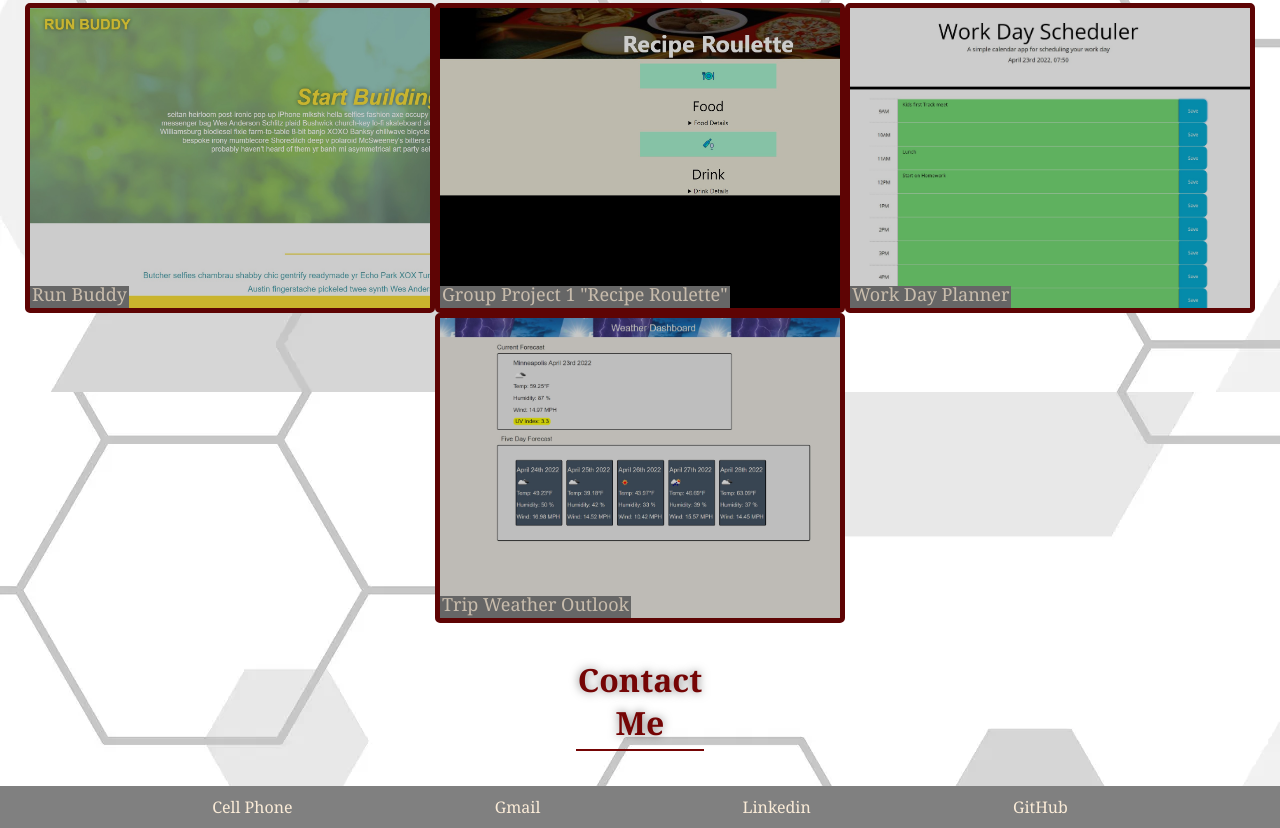
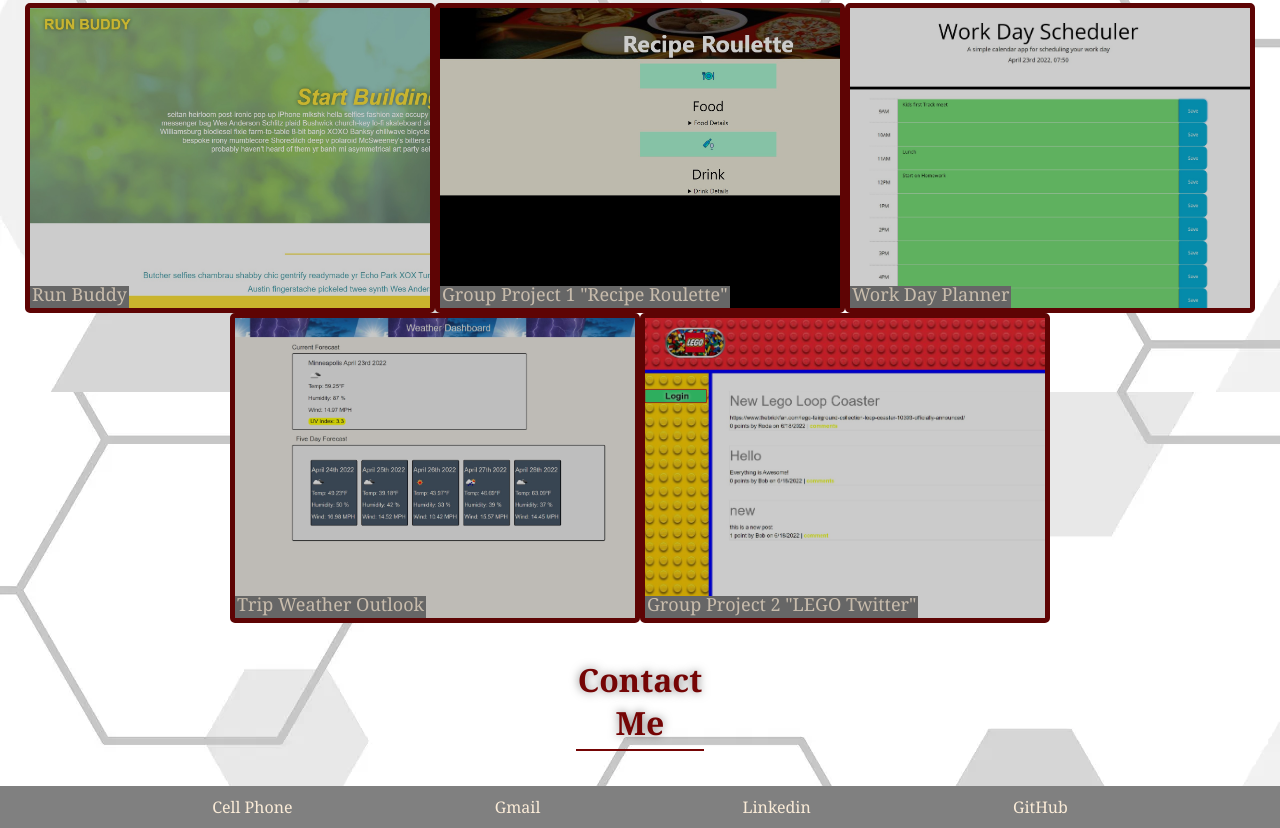
Before and after one commit to Rwillford/Portfolio, a plain HTML site: page index.html in a window 1280 px wide. Shown: the part 908-1736 px from the top of the page. Drawn offline with Linux system fonts and the light colour scheme.

Commit message:
added project 2

```diff
--- a/assets/css/styles.css
+++ b/assets/css/styles.css
@@ -105,12 +105,16 @@ header nav ul {
     background-image: url(../images/WeatherOutlook.jpg);
 }
 
-.project-one:hover, .project-two:hover, .project-three:hover, .project-four:hover {
+.project-five {
+    background-image: url(../images/legoTwitter.jpg);
+}
+
+.project-one:hover, .project-two:hover, .project-three:hover, .project-four:hover, .project-five:hover {
     filter:brightness(100%);
     transform: scale(1.1);
 }
 
-.project-one a, .project-two a, .project-three a, .project-four a {
+.project-one a, .project-two a, .project-three a, .project-four a, .project-five a {
     overflow:hidden;
     text-indent: 100%;
     width: 400px;
--- a/index.html
+++ b/index.html
@@ -62,10 +62,12 @@
                 </div>
                 <br>
 
+
+
                 <div class="project project-three" title="Work Day Planner">
                     <a href="https://rwillford.github.io/work-day-planner/">Clickable</a>
                     <div class="work-title">
-                       Work Day Planner
+                        Work Day Planner
                     </div>
                 </div>
                 <br>
@@ -76,6 +78,13 @@
                         Trip Weather Outlook
                     </div>
                 </div>
+
+                <div class="project project-five" title="Group Project 2 LEGO Twitter">
+                    <a href="https://intense-everglades-57738.herokuapp.com/">Clickable</a>
+                    <div class="work-title">
+                        Group Project 2 "LEGO Twitter"
+                </div>
+                <br>
             </div>
         </section>
 
```
Also changed, not shown: assets/images/legoTwitter.jpg (added).
